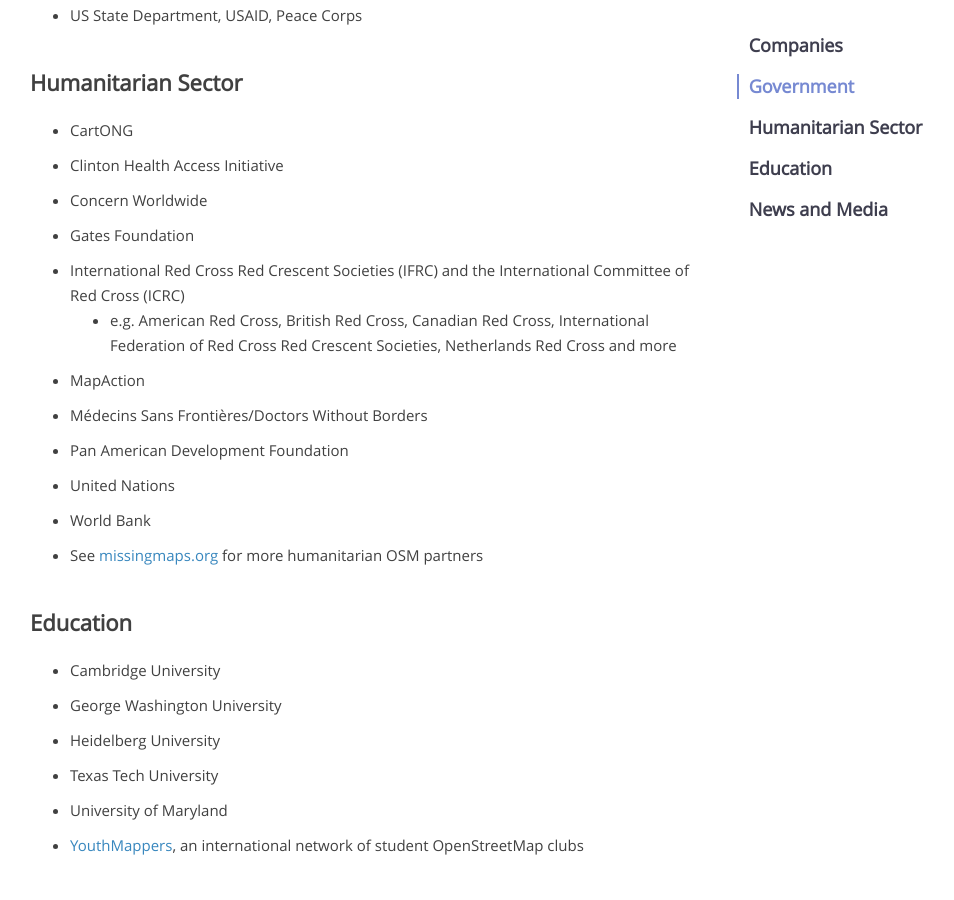
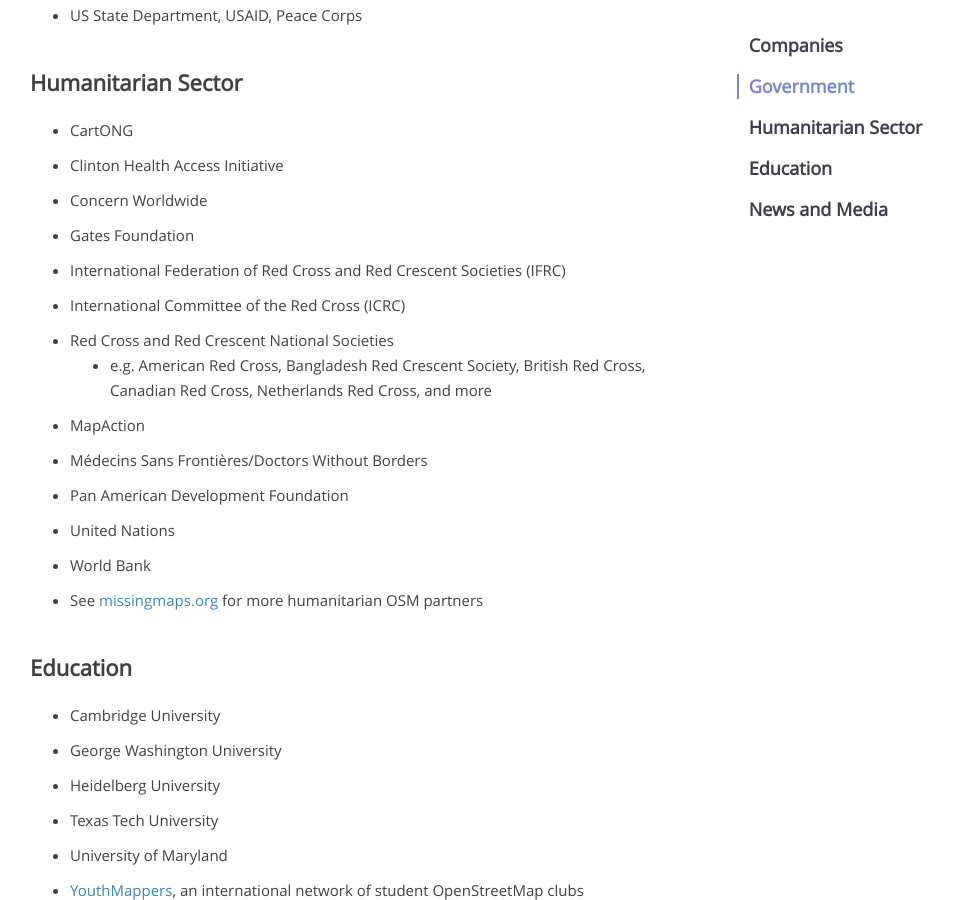
Before and after one commit to osmfoundation/welcome-mat, a Jekyll site: the page built from about-osm-community/_posts/0000-01-04-consumers.md, in a window 1280 px wide and 900 px high, scrolled down 2293 px. Shown: the whole window, without its empty margins (110-1064 px from the left). Built offline with Jekyll 4.4.1, drawn with Linux system fonts in a browser that asks for light colours; some web fonts are replaced.

Commit message:
red cross clarifications

```diff
--- a/about-osm-community/_posts/0000-01-04-consumers.md
+++ b/about-osm-community/_posts/0000-01-04-consumers.md
@@ -62,8 +62,10 @@
 * Clinton Health Access Initiative
 * Concern Worldwide
 * Gates Foundation
-* International Red Cross Red Crescent Societies (IFRC) and the International Committee of Red Cross (ICRC)
-  * e.g. American Red Cross, British Red Cross, Canadian Red Cross, International Federation of Red Cross Red Crescent Societies, Netherlands Red Cross and more
+* International Federation of Red Cross and Red Crescent Societies (IFRC)
+* International Committee of the Red Cross (ICRC)
+* Red Cross and Red Crescent National Societies
+  * e.g. American Red Cross, Bangladesh Red Crescent Society, British Red Cross, Canadian Red Cross, Netherlands Red Cross, and more
 * MapAction
 * Médecins Sans Frontières/Doctors Without Borders
 * Pan American Development Foundation
```
